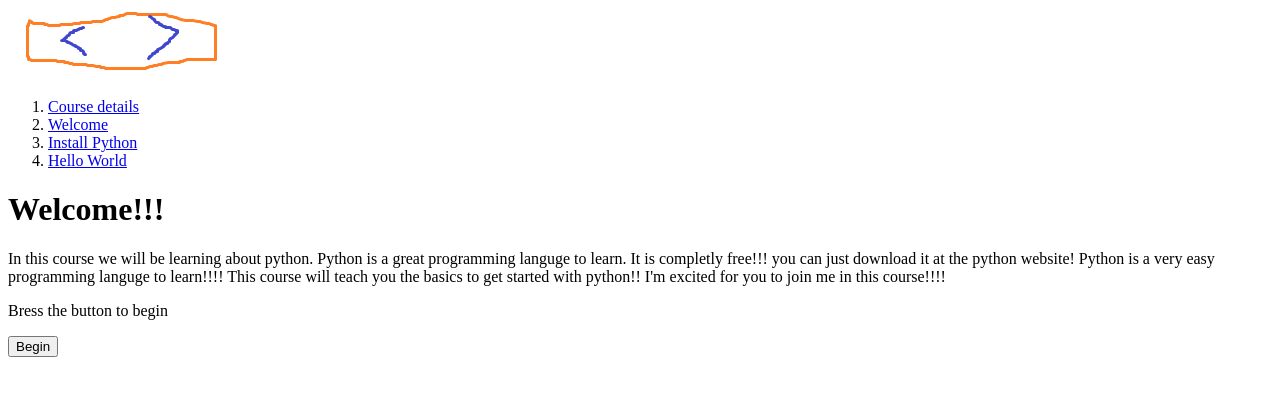
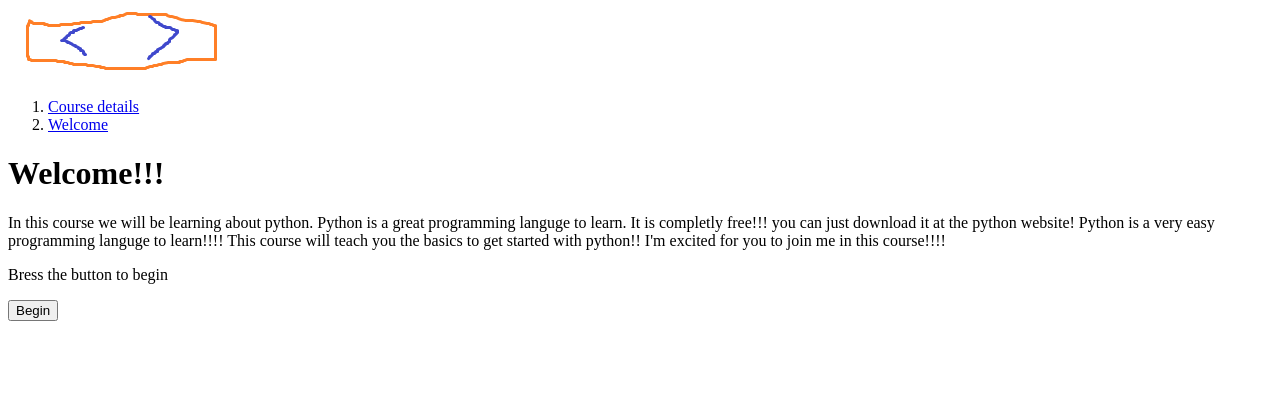
Before and after one commit to ducky123456/CodingLand, a plain HTML site: page python_start.html in a window 1280 px wide. Drawn offline with Linux system fonts and the light colour scheme.

Commit message:
Update python_start.html

```diff
--- a/python_start.html
+++ b/python_start.html
@@ -10,8 +10,6 @@
     <ol>
       <li><a href="python.html">Course details</a></li>
       <li><a href="python_start.html">Welcome</a></li>
-      <li><a href="python_install.html">Install Python</a></li>
-      <li><a href="python_hello_world.html">Hello World</a></li>
     </ol>
     <h1>Welcome!!!</h1>
     <p>In this course we will be learning about python. Python is a great programming languge to learn. It is completly free!!! you can just download it at the python website! Python is a very easy programming languge to learn!!!! This course will teach you the basics to get started with python!! I'm excited for you to join me in this course!!!!</p>
```
